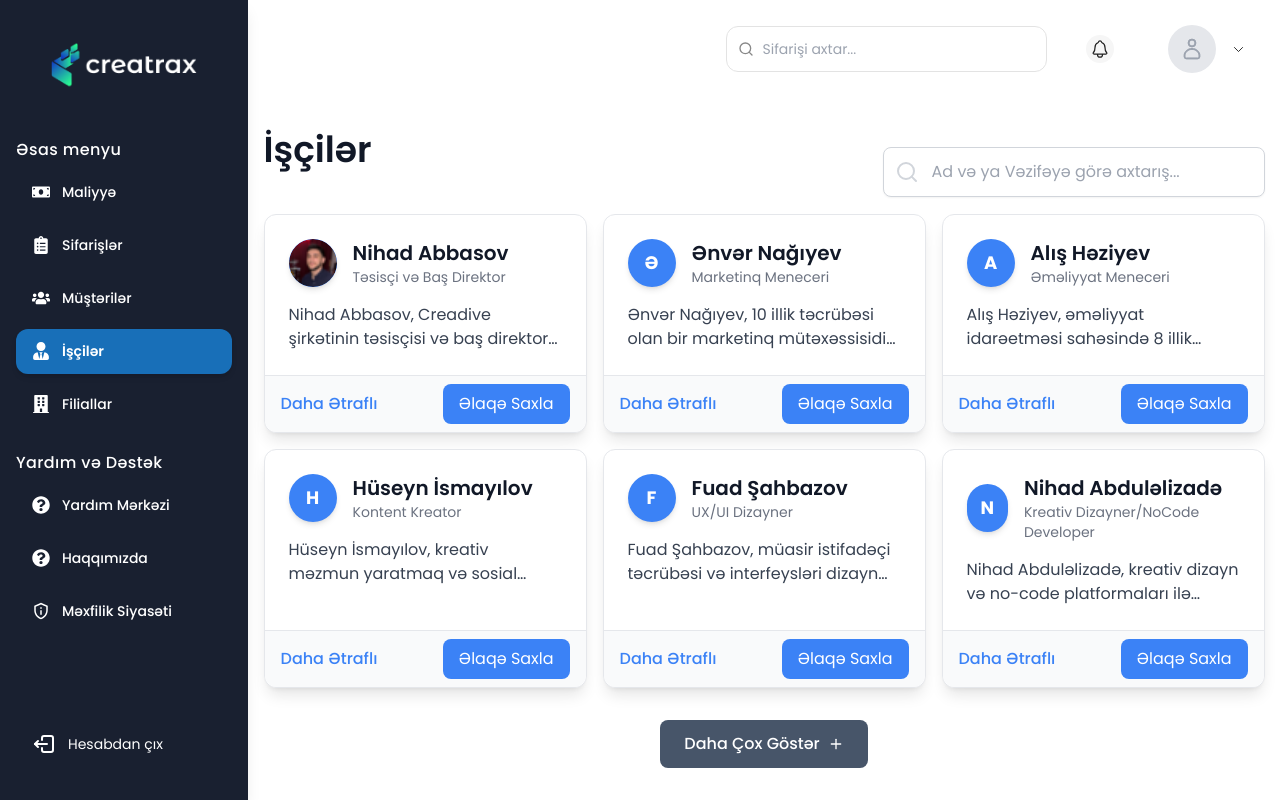
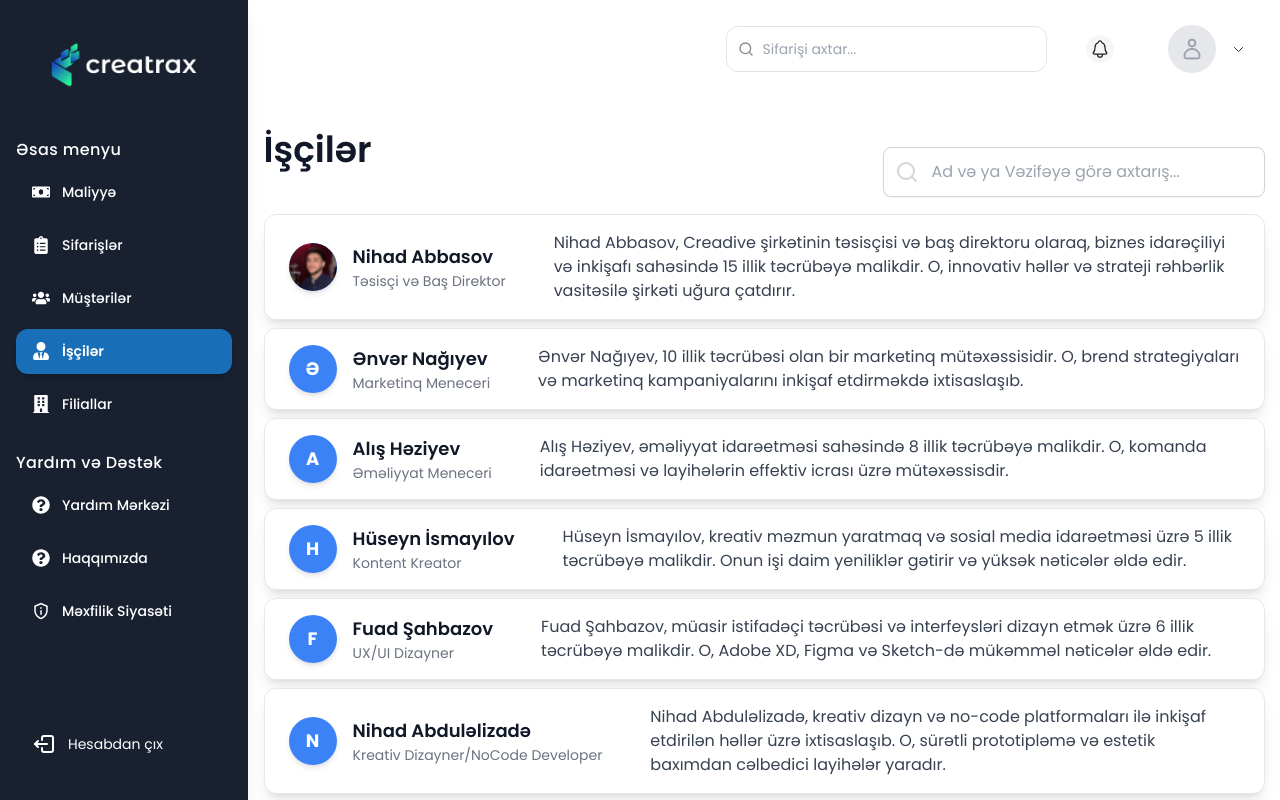
Before and after one commit to nihad-xalq/creatrax, a Next.js app: page /app/employees in a window 1280 px wide. Built offline with nearby package versions, Linux system fonts and the light colour scheme.

Commit message:
some design update on employees page

```diff
--- a/src/views/EmployeesView.tsx
+++ b/src/views/EmployeesView.tsx
@@ -1,11 +1,10 @@
 "use client";
 
 import { FiMinus, FiPlus, FiSearch } from "react-icons/fi";
+import { PageTitle } from "@/components/PageTitle";
 import { Employee } from "@/types/employeesTypes";
 import { useState } from "react";
 import Image from "next/image";
-import Link from "next/link";
-import { PageTitle } from "@/components/PageTitle";
 
 interface EmployeesViewProps {
   data: Employee[];
@@ -56,14 +55,14 @@ export const EmployeesView: React.FC<EmployeesViewProps> = ({ data }) => {
       </div>
 
       {/* Employee Grid */}
-      <ul className="grid grid-cols-1 sm:grid-cols-2 lg:grid-cols-3 gap-4 willFadeFromAbove">
+      <ul className="grid grid-cols-1 gap-2 willFadeFromAbove">
         {filteredEmployees.slice(0, visibleCount).map((employee) => (
           <li
             key={employee.id}
-            className="bg-white rounded-xl shadow-lg border border-gray-200 hover:shadow-2xl transition-shadow duration-300 flex flex-col justify-between"
+            className="py-4 bg-white rounded-xl shadow-lg border border-gray-200 hover:shadow-2xl transition-shadow duration-300 flex flex-row justify-between"
           >
-            <div className="p-6">
-              <div className="flex items-center mb-4">
+            <div className="px-6 py-0 flex flex-col lg:flex-row items-center gap-3 lg:gap-12">
+              <div className="flex items-center w-max min-w-max">
                 <div className="w-12 h-12 bg-blue-500 text-white flex items-center justify-center rounded-full font-bold text-lg shadow-md overflow-hidden">
                   {employee.image ? (
                     <Image
@@ -78,31 +77,30 @@ export const EmployeesView: React.FC<EmployeesViewProps> = ({ data }) => {
                   )}
                 </div>
                 <div className="ml-4">
-                  <h2 className="text-xl font-semibold text-gray-900">
+                  <h2 className="text-lg text-gray-900 font-semibold tracking-normal">
                     {employee.name}
                   </h2>
                   <p className="text-sm text-gray-500">{employee.position}</p>
                 </div>
               </div>
-              <p className="text-md text-gray-700 mb-0 line-clamp-2">
+              <p className="text-md text-gray-700 mb-0">
                 {employee.bio}
               </p>
             </div>
-            <div className="p-4 py-2 bg-gray-50 rounded-b-xl border-t border-gray-200 flex justify-between items-center">
+            {/* <div className="px-2 py-2 flex flex-col justify-center items-center gap-3 w-max min-w-max">
               <Link
                 href={`/employees/${employee.id}`}
-                className="text-blue-500 hover:underline font-medium"
+                className="text-blue-500 text-sm hover:underline font-medium"
               >
                 Daha Ətraflı
               </Link>
               <Link
                 href={`mailto:${employee.email}`}
                 className="bg-blue-500 text-white px-4 py-2 rounded-lg hover:bg-blue-600 transition-colors"
-                // onClick={() => alert(`Contacting ${employee.name}`)}
               >
                 Əlaqə Saxla
               </Link>
-            </div>
+            </div> */}
           </li>
         ))}
       </ul>
```
